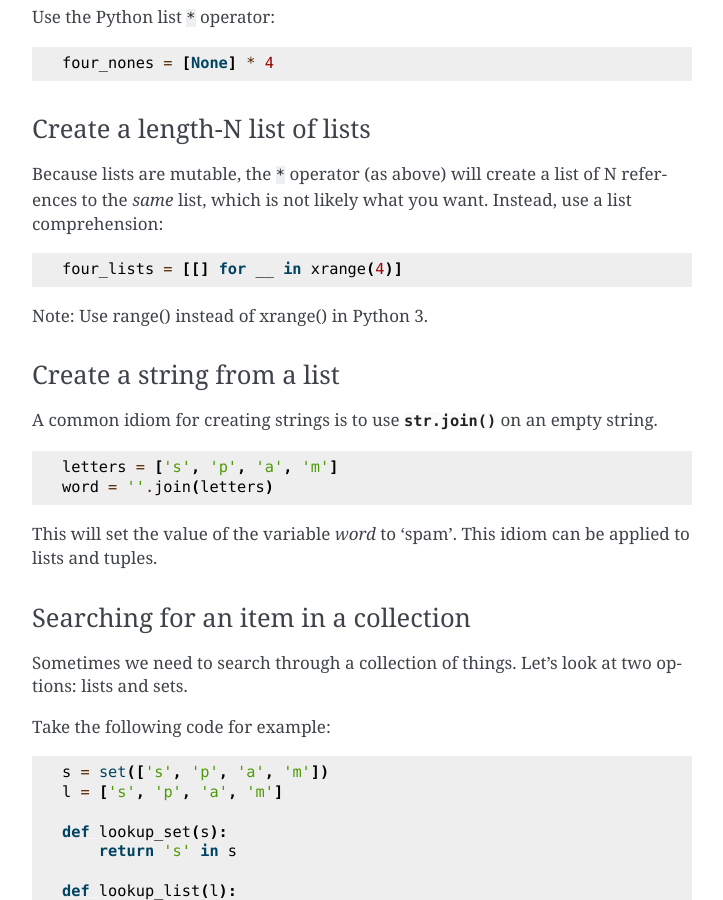
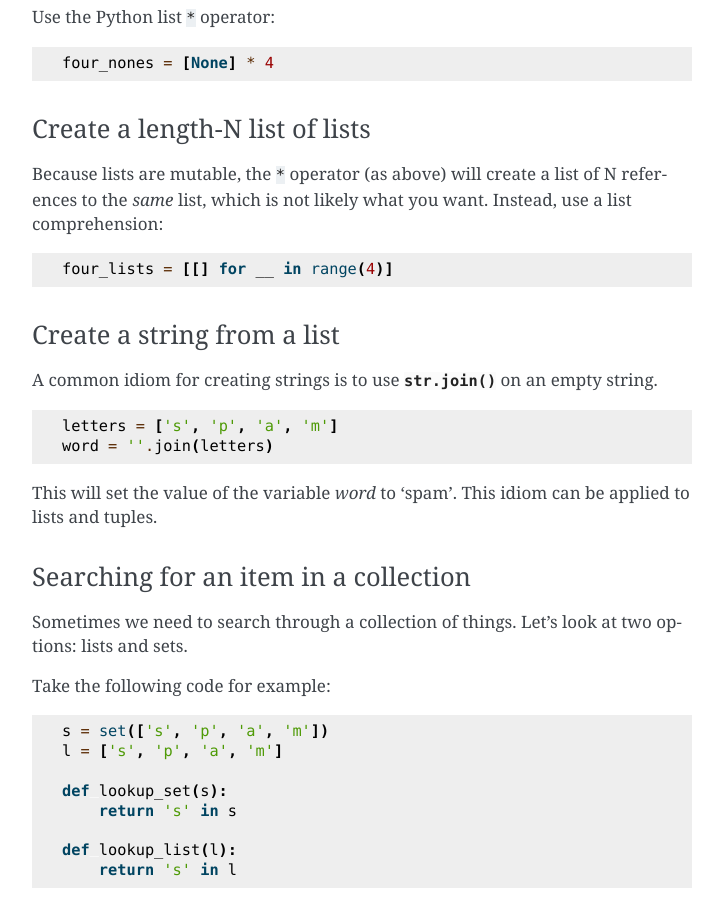
Before and after one commit to realpython/python-guide, a Sphinx documentation site: the page built from docs/writing/style.rst, in a window 1280 px wide and 900 px high, scrolled down 7349 px. Shown: the whole window, without its empty margins (388-1111 px from the left). Built offline with Sphinx 7.4.7, drawn with Linux system fonts in a browser that asks for light colours; pages that are not in the unit, such as notebooks, are missing from menus; a script that is not in the unit is left out; comment, search, counter and statistics services are not loaded.

Commit message:
Change xrange function to range function

```diff
--- a/docs/writing/style.rst
+++ b/docs/writing/style.rst
@@ -357,9 +357,7 @@ Instead, use a list comprehension:
 
 .. code-block:: python
 
-    four_lists = [[] for __ in xrange(4)]
-
-Note: Use range() instead of xrange() in Python 3.
+    four_lists = [[] for __ in range(4)]
 
 Create a string from a list
 ~~~~~~~~~~~~~~~~~~~~~~~~~~~
```
